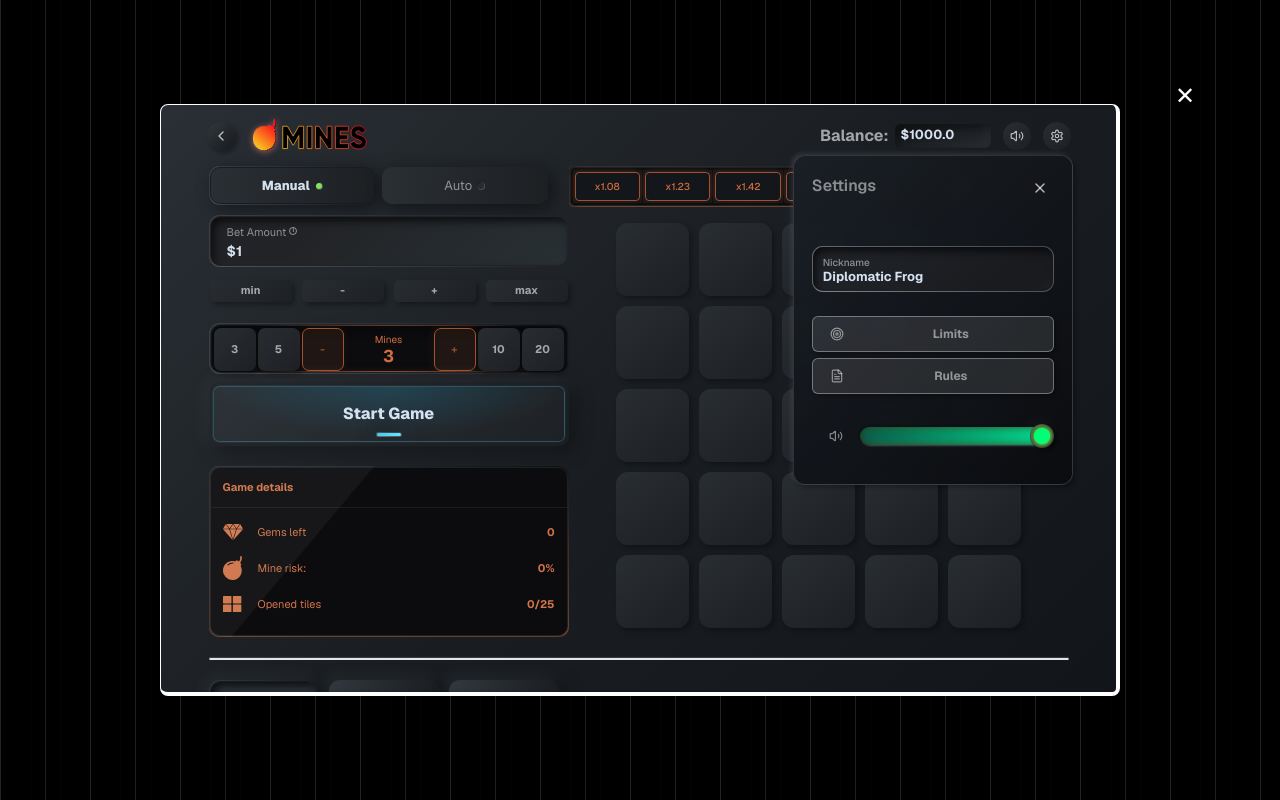
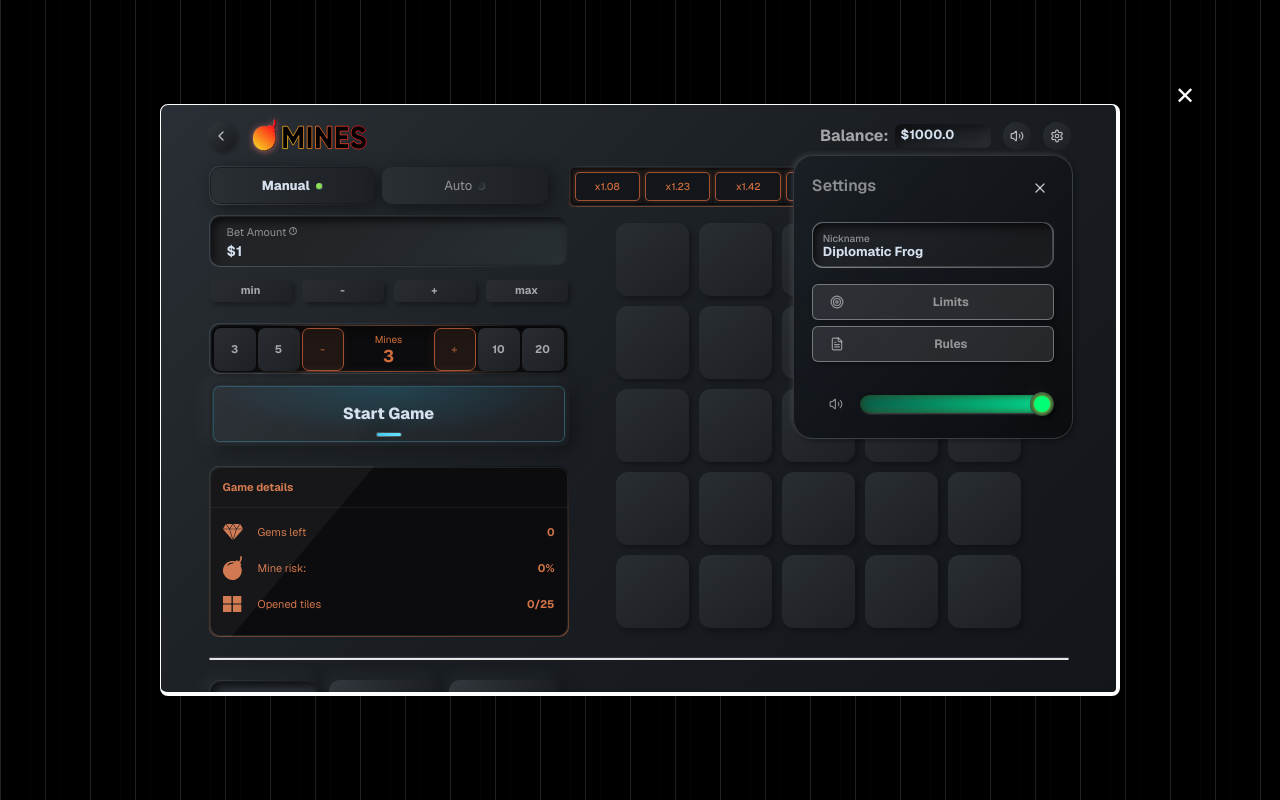
Before and after one commit to Ron114/mines_game_ui1, a Next.js app: page / in a window 1280 px wide. Both pictures are taken after a click on the button 1056 px from the left and 135 px from the top of the page. Built offline with nearby package versions, Linux system fonts and the light colour scheme.

Commit message:
Refactor SettingsModal for enhanced styling and layout consistency
- Updated border radius and padding for a more modern appearance.
- Adjusted margins and spacing in various sections to improve overall layout.
- Enhanced button and input styling for better visual integration and user experience.

```diff
--- a/components/settings-modal.tsx
+++ b/components/settings-modal.tsx
@@ -26,21 +26,21 @@ export default function SettingsModal({ isOpen, onClose }: SettingsModalProps) {
         style={{
           width: "280px",
           background: "linear-gradient(135deg, rgba(26, 32, 38, 0.95) 0%, rgba(18, 21, 26, 0.95) 50%, rgba(10, 12, 15, 0.95) 100%)",
-          borderRadius: "12px",
+          borderRadius: "20px",
           border: "1px solid rgba(255, 255, 255, 0.15)",
-          padding: "18px",
-          minHeight: "320px",
+          padding: "18px 18px 12px 18px",
+          minHeight: "280px",
           boxShadow: "0.125rem 0.125rem 0.25rem rgba(0, 0, 0, 0.35), -0.125rem -0.125rem 0.25rem rgba(255, 255, 255, 0.1)",
           backdropFilter: "blur(10px)",
         }}
       >
         {/* Header */}
-        <div className="flex items-center justify-between mb-6">
+        <div className="flex items-center justify-between mb-3">
           <h2
             className="text-white font-semibold relative"
             style={{
               color: "rgba(255, 255, 255, 0.5)",
-              marginBottom: "1.5rem",
+              marginBottom: "0.75rem",
               fontSize: "1rem",
               fontWeight: 600,
             }}
@@ -60,7 +60,7 @@ export default function SettingsModal({ isOpen, onClose }: SettingsModalProps) {
         </div>
 
         {/* Nickname Section */}
-        <div className="mb-6">
+        <div className="mb-4">
           <div
             className="relative"
             style={{
@@ -77,6 +77,9 @@ export default function SettingsModal({ isOpen, onClose }: SettingsModalProps) {
                 background: "linear-gradient(318.44deg, #1a1b1f 21.28%, #242a30 141.88%)",
                 borderRadius: "0.625rem",
                 boxShadow: "inset 0.125rem 0.1875rem 0.625rem #070709, inset -0.125rem -0.125rem 0.625rem rgba(255, 255, 255, 0.05)",
+                border: "none",
+                borderBottom: "1px solid rgba(255, 255, 255, 0.15)",
+                borderRight: "1px solid rgba(255, 255, 255, 0.15)",
               }}
             >
               <label
@@ -104,7 +107,7 @@ export default function SettingsModal({ isOpen, onClose }: SettingsModalProps) {
         </div>
 
         {/* Buttons Section */}
-        <div className="space-y-1.5 mb-6">
+        <div className="space-y-1.5 mb-4">
           <button
             onClick={() => setIsLimitsOpen(true)}
             className="w-full flex items-center cursor-pointer transition-colors"
@@ -182,7 +185,7 @@ export default function SettingsModal({ isOpen, onClose }: SettingsModalProps) {
         <div
           className="flex items-center cursor-pointer"
           style={{
-            margin: "0.75rem 0",
+            margin: "0rem 0 0.25rem 0",
             height: "2.25rem",
             padding: "0.75rem",
           }}
```
